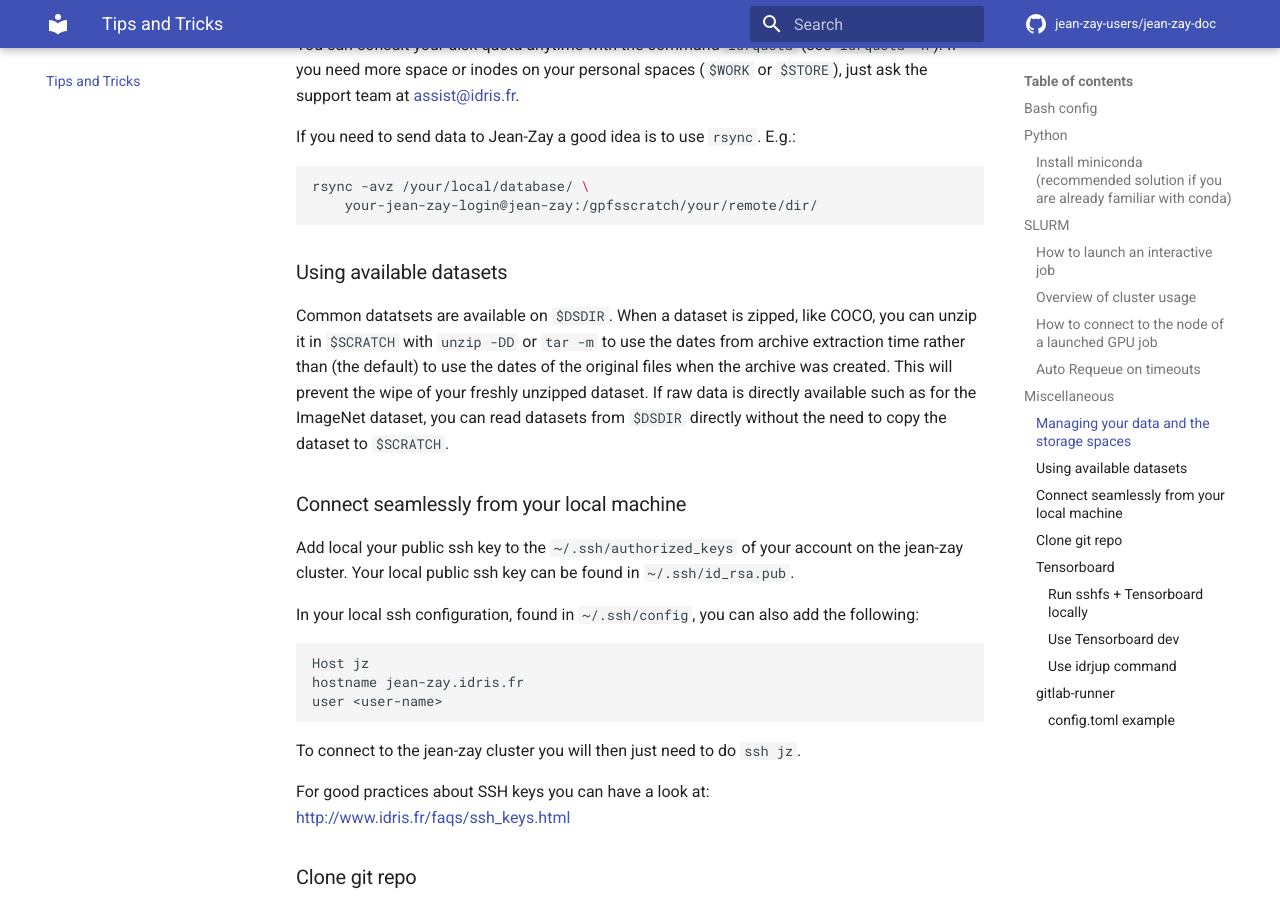
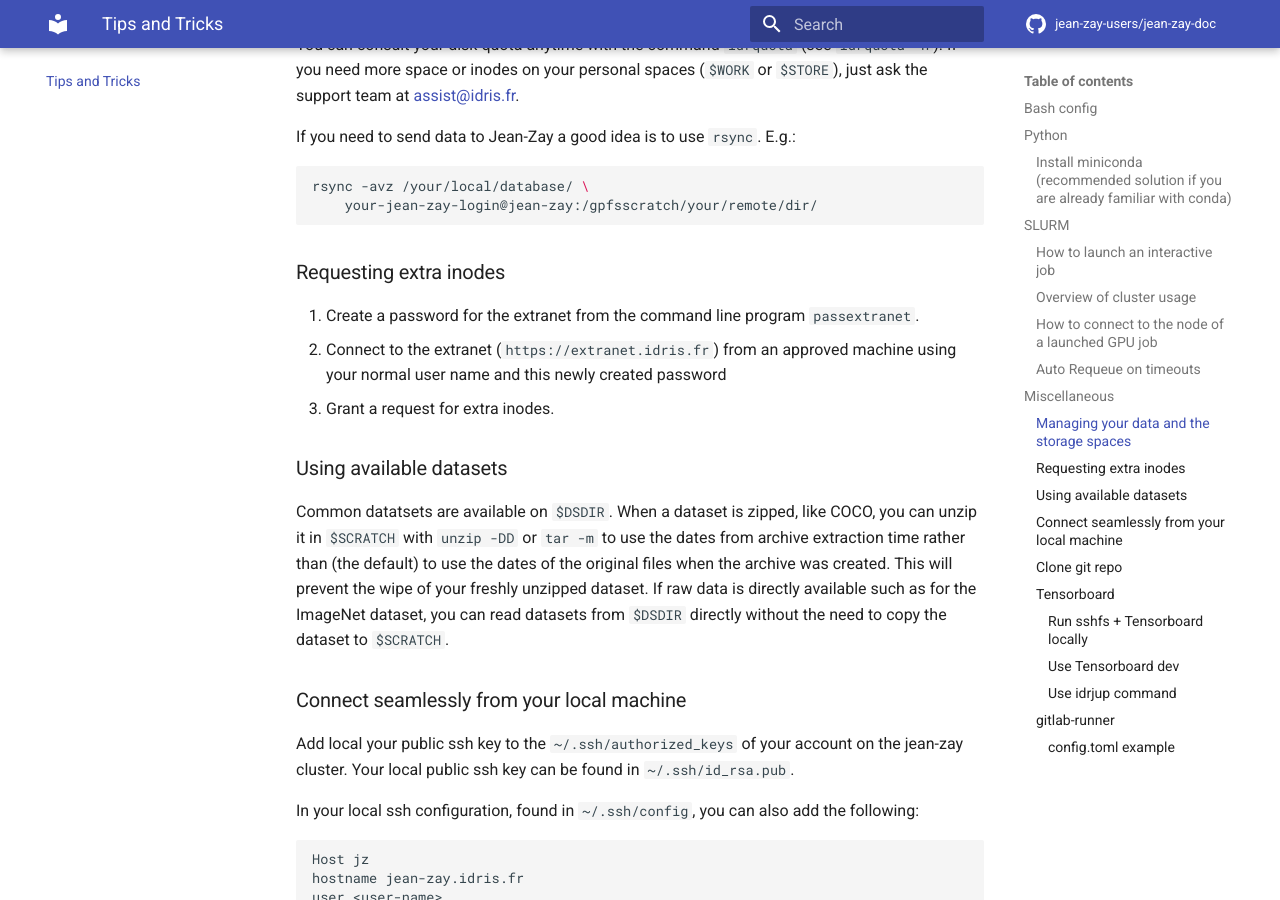
Before and after one commit to jean-zay-users/jean-zay-doc, an MkDocs documentation site: the page built from docs/tips-and-tricks.md, in a window 1280 px wide and 900 px high, scrolled down 4148 px. Built offline with MkDocs 1.6.1 and Material for MkDocs 9.7.7, drawn with Linux system fonts in a browser that asks for light colours; comment, search, counter and statistics services are not loaded.

Commit message:
Update tips-and-tricks.md

````diff
--- a/docs/tips-and-tricks.md
+++ b/docs/tips-and-tricks.md
@@ -207,6 +207,12 @@ If you need to send data to Jean-Zay a good idea is to use `rsync`. E.g.:
 rsync -avz /your/local/database/ \
     your-jean-zay-login@jean-zay:/gpfsscratch/your/remote/dir/
 ```
+### Requesting extra inodes
+
+1. Create a password for the extranet from the command line program `passextranet`.
+2. Connect to the extranet (`https://extranet.idris.fr`) from an approved machine using your normal user name and this newly created password
+3. Grant a request for extra inodes.
+
 
 ### Using available datasets
 
````
